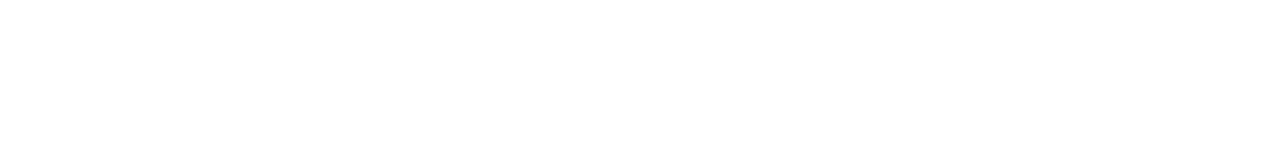
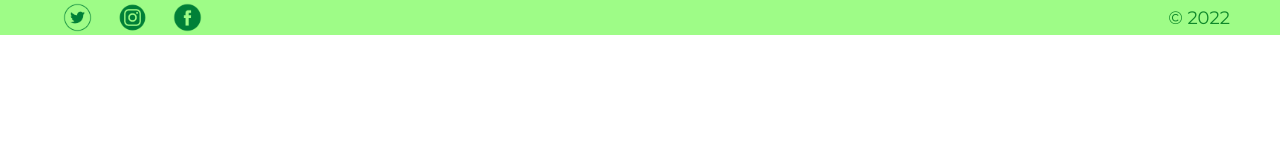
Before and after one commit to EstherAma/TheDogOfDoom, a plain HTML site: page index.html in a window 1280 px wide. Drawn offline with Linux system fonts and the light colour scheme.

Commit message:
footer finished

```diff
--- a/css/index.css
+++ b/css/index.css
@@ -0,0 +1,39 @@
+* {
+    margin: 0;
+    padding: 0;
+}
+/*footer*/
+
+footer {
+    display: flex;
+    flex-direction: row;
+    justify-content: space-between;
+    align-content: flex-end;
+    align-items: center;
+    background-color: #9EFC87;
+}
+
+.iconBox {
+    display: flex;
+    justify-content:flex-start;
+    margin-left: 50px;
+    width: 50%;
+    height: 35px;
+}
+
+.mediaIcons {
+    width: auto;
+    padding:0px 10px;
+}
+
+.copyright {
+    width: auto;
+    margin-right: 50px;
+}
+
+.copyright p {
+    font-family: "Montserrat";
+    color: #0F892A;
+    font-weight: 400;
+    font-size: 18px;
+}
--- a/index.html
+++ b/index.html
@@ -10,7 +10,14 @@
 </head>
 <body>
     <footer>
-
+        <div class="iconBox">
+            <img class="mediaIcons" src="./image/Icons/twitter.png" alt="Twitter icon">
+            <img class="mediaIcons" src="./image/Icons/Instagram.png" alt="Instagram icon">
+            <img class="mediaIcons" src="./image/Icons/facebook.png" alt="Facebook icon">
+        </div>
+        <div class="copyright">
+            <p> &copy; 2022</p>
+        </div>
     </footer>
 <script src="./js/index.js"></script>
 </body>
```
